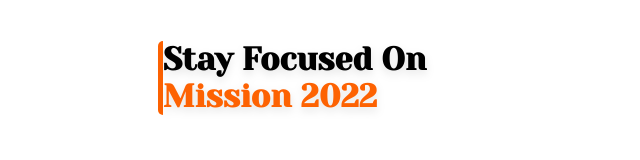
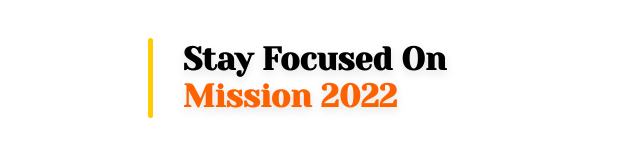
Before and after one commit to Nightstalkeer/Figma1, a plain HTML site: page index.html in a window 1280 px wide. Shown: the whole page, without its empty margins (0-640 px from the left). Drawn offline with Linux system fonts and the light colour scheme.

Commit message:
vertical line case solved

```diff
--- a/index.html
+++ b/index.html
@@ -7,6 +7,7 @@
 </head>
 <body>
 	<header class="headings">
+		<span class="vcline"></span>
 		<div>
 			<div id="line">
 				<h1 id="title">
--- a/style.css
+++ b/style.css
@@ -8,8 +8,6 @@
 }
 
 #line{
-    border-left: 5px solid #fd6202;
-    border-radius: 5px;
     margin-left: 10px;
 }
 
@@ -18,6 +16,14 @@
     filter: drop-shadow(0px 4px 4px rgba(0, 0, 0, 0.107));
 }
 
+.vcline{
+    height: 80px;
+    width: 5px;
+    background-color: #FECC01;
+    border-radius: 5px;
+    margin-right: 20px;
+}
+
 #Mission {
     color: #fd6202;
 }
```
